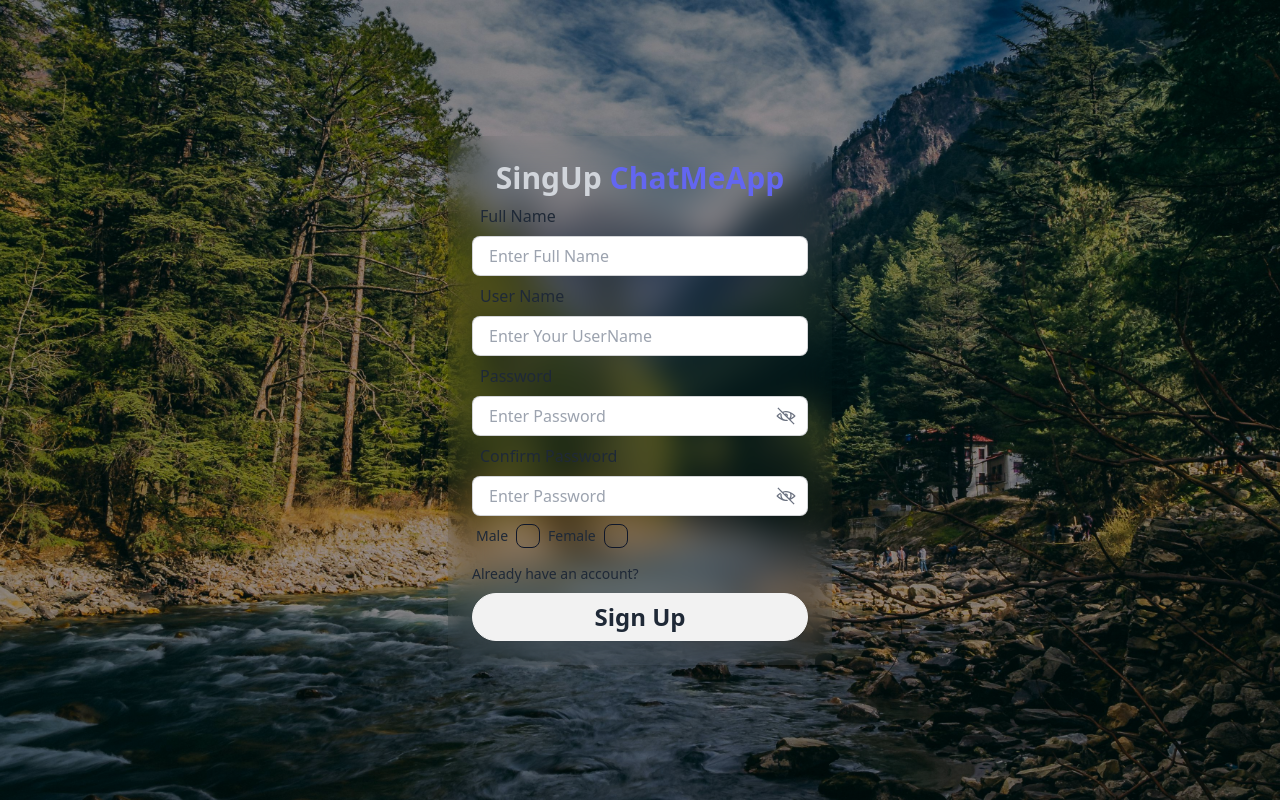
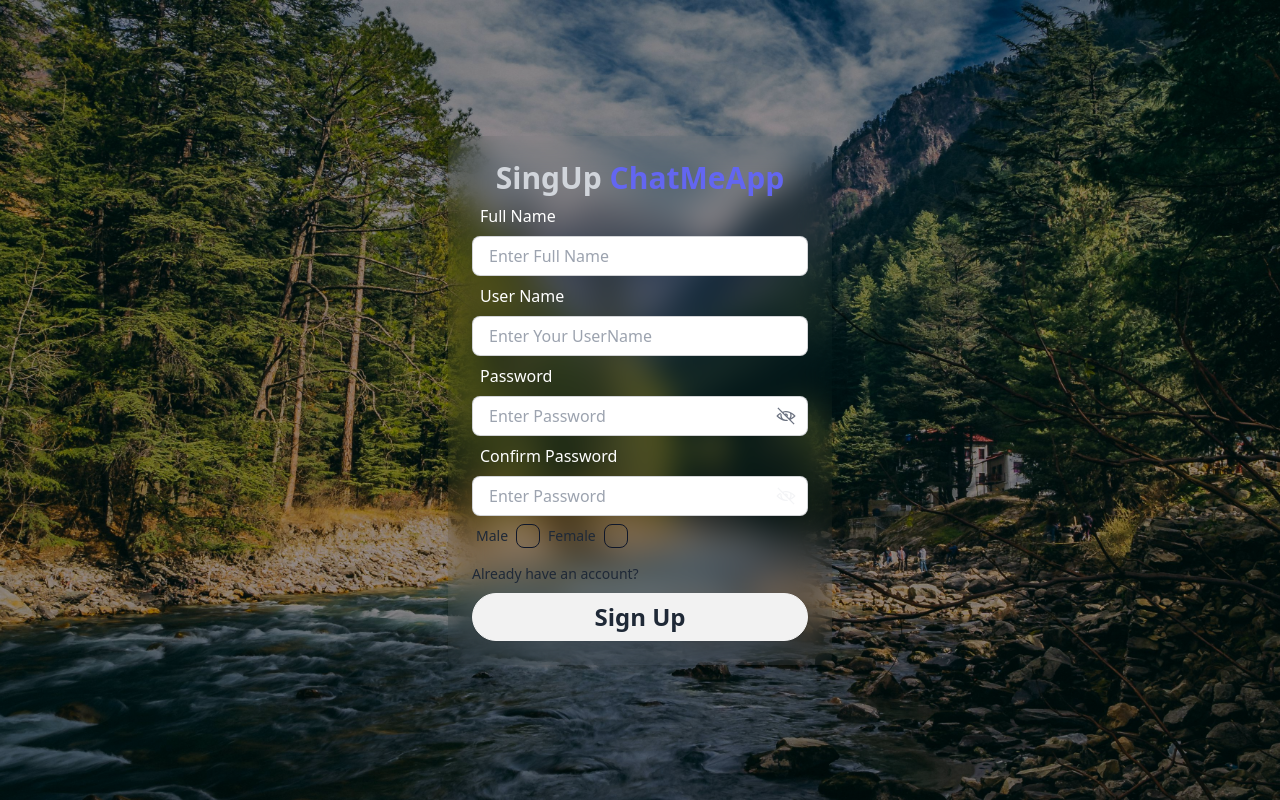
Before and after one commit to AmitKumarr2024/mern-chat-app, a React (Vite) app in the folder Client/: page /signup in a window 1280 px wide. Built offline with nearby package versions, Linux system fonts and the light colour scheme.

Commit message:
socket url set-4

```diff
--- a/Client/src/components/sidebar/ProfilePic.jsx
+++ b/Client/src/components/sidebar/ProfilePic.jsx
@@ -11,7 +11,7 @@ const ProfilePic = ({}) => {
       <div className="w-9 h-9 rounded-full">
         <img src={authUser.data.profilePic} />
       </div>
-      <p className="text-[0.6rem] font-bold ">{authUser.data.fullName}</p>
+      <p className="text-[0.6rem] font-bold text-white">{authUser.data.fullName}</p>
     </div>
   );
 };
--- a/Client/src/components/sidebar/Sidebar.jsx
+++ b/Client/src/components/sidebar/Sidebar.jsx
@@ -6,7 +6,7 @@ import ProfilePic from "./ProfilePic";
 
 const Sidebar = () => {
   return (
-    <div className="border-r border-slate-500 p-4 flex flex-col w-32 md:w-96 ">
+    <div className="border-r border-slate-500 p-4 flex flex-col w-24 md:w-96 ">
       {/* sm:w-16 for small screens and md:w-64 for medium and above screens */}
       <SearchInput />
       <div className="divider px-3"></div>
--- a/Client/src/pages/login/Login.jsx
+++ b/Client/src/pages/login/Login.jsx
@@ -37,7 +37,7 @@ function Login(props) {
           {/* username */}
           <div>
             <label className="label p-2" htmlFor="">
-              <span className="text-base label-text">UserName</span>
+              <span className="text-base label-text text-white">UserName</span>
             </label>
             <input
               type="text"
@@ -51,7 +51,7 @@ function Login(props) {
           {/* password */}
           <div>
             <label className="label p-2" htmlFor="">
-              <span className="text-base label-text">Password</span>
+              <span className="text-base label-text text-white">Password</span>
             </label>
             <div className="flex items-center relative">
               <input
--- a/Client/src/pages/signup/GenderCheckBox.jsx
+++ b/Client/src/pages/signup/GenderCheckBox.jsx
@@ -5,7 +5,7 @@ const GenderCheckBox = ({ onCheckBoxChange, selectGender }) => {
     <div className=" flex">
       <div className="form-control">
         <label
-          className={`label gap-2 cursor-pointer ${
+          className={`label gap-2 cursor-pointer text-white ${
             selectGender === "male" ? "selected" : ""
           }`}
         >
@@ -20,7 +20,7 @@ const GenderCheckBox = ({ onCheckBoxChange, selectGender }) => {
       </div>
       <div className="form-control">
         <label
-          className={`label gap-2 cursor-pointer ${
+          className={`label gap-2 cursor-pointer text-white ${
             selectGender === "female" ? "selected" : ""
           }`}
         >
--- a/Client/src/pages/signup/SignUp.jsx
+++ b/Client/src/pages/signup/SignUp.jsx
@@ -47,7 +47,7 @@ const{loading,signup}=useSignup()
         <form onSubmit={handleSubmit}>
           <div>
             <label className="label p-2" htmlFor="">
-              <span className="text-base label-text">Full Name</span>
+              <span className="text-base label-text text-white">Full Name</span>
             </label>
             <input
               type="text"
@@ -60,7 +60,7 @@ const{loading,signup}=useSignup()
 
           <div>
             <label className="label p-2" htmlFor="">
-              <span className="text-base label-text">User Name</span>
+              <span className="text-base label-text text-white">User Name</span>
             </label>
             <input
               type="text"
@@ -74,7 +74,7 @@ const{loading,signup}=useSignup()
           {/* password */}
           <div>
             <label className="label p-2" htmlFor="">
-              <span className="text-base label-text">Password</span>
+              <span className="text-base label-text text-white">Password</span>
             </label>
             <div className="flex items-center relative">
               <input
@@ -99,7 +99,7 @@ const{loading,signup}=useSignup()
           {/* confirm password */}
           <div>
             <label className="label p-2" htmlFor="">
-              <span className="text-base label-text">Confirm Password</span>
+              <span className="text-base label-text text-white">Confirm Password</span>
             </label>
             <div className="flex items-center relative">
               <input
@@ -113,7 +113,7 @@ const{loading,signup}=useSignup()
                 }
               />
               <span
-                className="absolute right-3 cursor-pointer text-xl text-gray-500"
+                className="absolute right-3 cursor-pointer text-xl text-gray-100"
                 onClick={handlePasswordHide}
               >
                 {hide ? <LiaEyeSlashSolid /> : <LiaEyeSolid />}
```
